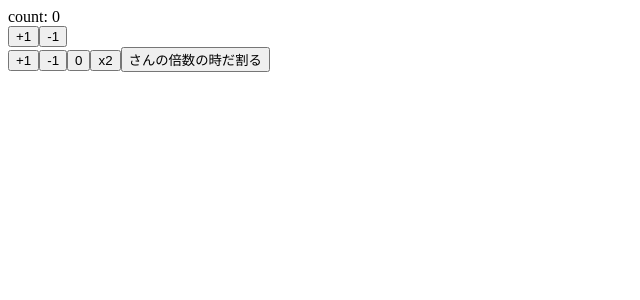
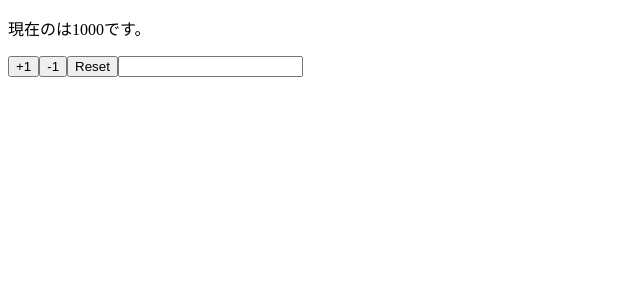
Before and after one commit to MaryamNagata89/hooks-book, a React (Create React App) app: page / in a window 1280 px wide. Shown: the top 300 px of the page, without its empty margins (0-640 px from the left). Built offline with nearby package versions, Linux system fonts and the light colour scheme.

Commit message:
impliment object

```diff
--- a/src/App.js
+++ b/src/App.js
@@ -1,39 +1,22 @@
 import React,{ useState } from 'react';
 
-const App = () => {
-const [count, setCount] = useState(0);
+const App = props => {
+const [state,setState] = useState(props)
 
-const increment = () => setCount(count + 1)
-const decrement = () => setCount(count - 1)
-const increment2 = () => setCount(previousCount => previousCount + 1)
-const decrement2 = () => setCount(previousCount => previousCount - 1)
-const reset = () => setCount(0)
-const double = () => setCount(count * 2 )
-const third = () => setCount(previousCount =>{if(count % 3 === 0){
-    return previousCount / 3
-}else {
-    return previousCount
-}
-                                             })
-  return (
-	<>
-    <div>
-	count: {count}
-    </div>
-<div>
-<button onClick={increment}>+1</button>
-    <button onClick={decrement}>-1</button>
-</div>
-<div>
-<button onClick={increment2}>+1</button>
-<button onClick={decrement2}>-1</button>
-<button onClick={reset}>0</button>
-<button onClick={double}>x2</button>
-      <button onClick={third}>さんの倍数の時だ割る</button>
-</div>
+const {name, price}=state
 
-	</>
+ return (
+    <>
+	<p>現在の{name}は{price}です。</p>
+<button onClick={()=>setState({...state,price:price + 1})}>+1</button>
+<button onClick={()=>setState({...state,price:price - 1})}>-1</button>
+<button onClick={() => setState(props)}>Reset</button>
+<input value={state.name} onChange={e => setState({...state, name:e.target.value})}/>
+    	</>
   );
 }
-
+App.defaultProps = {
+name:'',
+price:1000
+}
 export default App;
```
